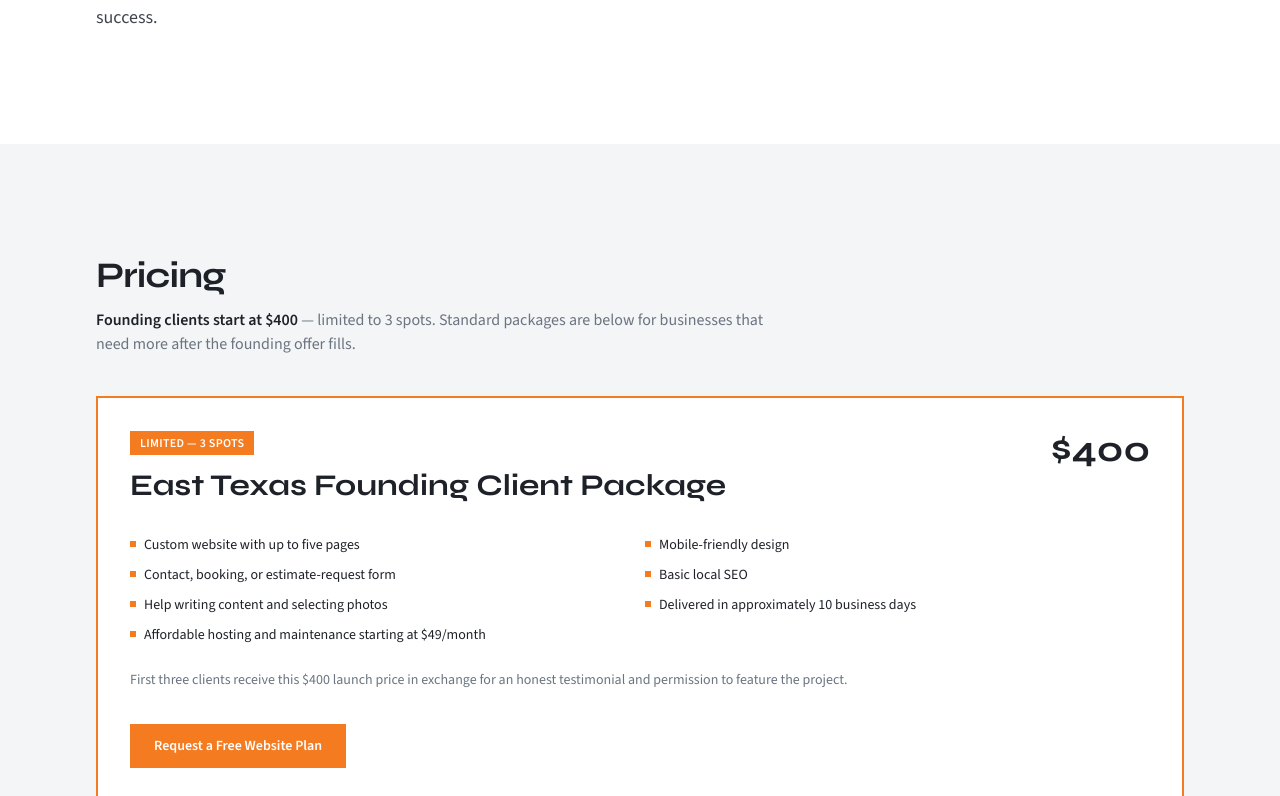
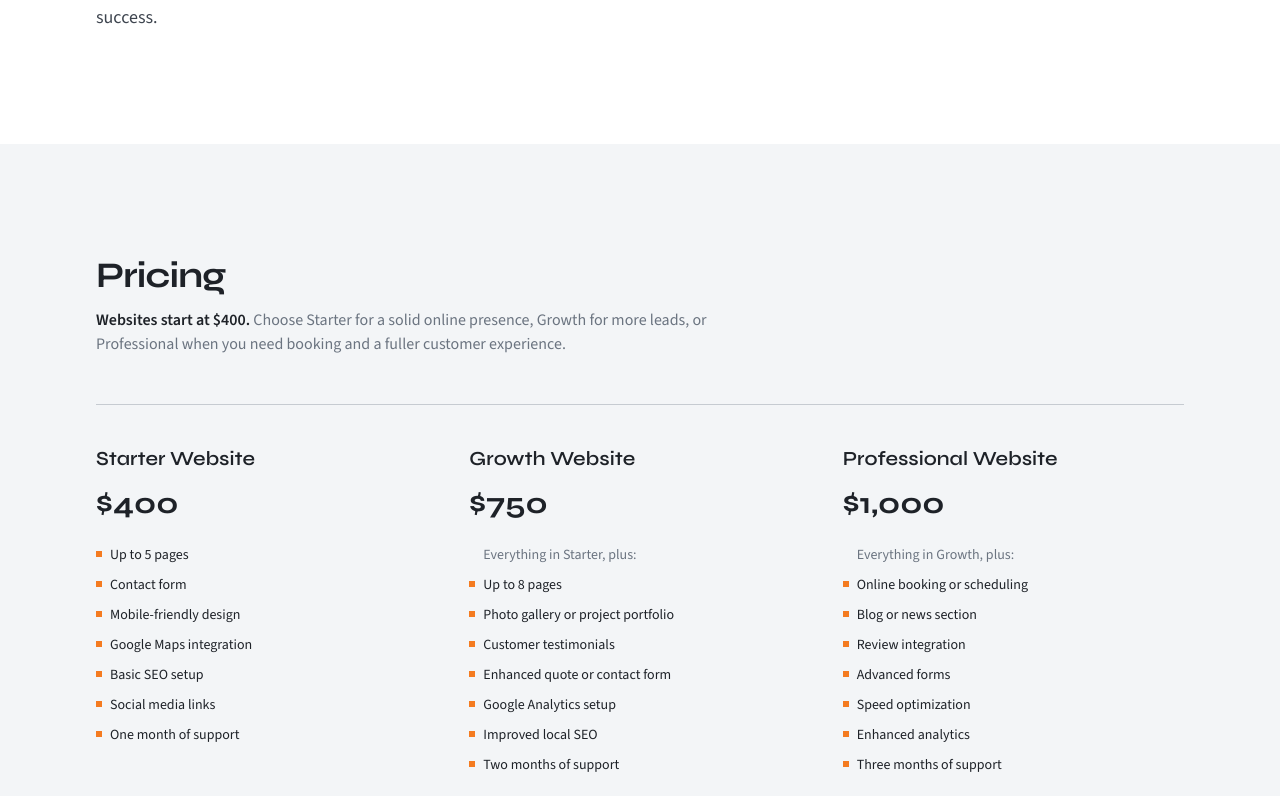
Before and after one commit to n8midd/N8Forge, a Next.js app: page / in a window 1280 px wide. Shown: the part 2001-2797 px from the top of the page. Built offline with nearby package versions, Linux system fonts and the light colour scheme.

Commit message:
Revise pricing structure and promotional content: Update website package prices to $400 for Starter, $750 for Growth, and $1,000 for Professional. Enhance descriptions and features in the Pricing component, and adjust text in Hero and RequestForm components to reflect new offerings.

```diff
--- a/src/app/layout.tsx
+++ b/src/app/layout.tsx
@@ -18,7 +18,7 @@ const sourceSans = Source_Sans_3({
 export const metadata: Metadata = {
   title: "N8Forge — Custom Websites for East Texas Service Businesses",
   description:
-    "N8Forge builds custom websites for East Texas service businesses. Straightforward pricing from $500, personal local support from Nathan Middleton in Nacogdoches, TX.",
+    "N8Forge builds custom websites for East Texas service businesses. Straightforward pricing from $400, personal local support from Nathan Middleton in Nacogdoches, TX.",
   icons: {
     icon: "/logo.png",
     apple: "/logo.png",
--- a/src/components/Hero.tsx
+++ b/src/components/Hero.tsx
@@ -22,11 +22,14 @@ export function Hero() {
           pricing and personal local support.
         </p>
         <p className="animate-rise animate-rise-delay-2 mt-3 max-w-xl text-sm text-white/75">
-          Limited founding offer: custom websites from{" "}
-          <a href="#pricing" className="font-semibold text-white underline-offset-2 hover:text-ember hover:underline">
+          Packages from{" "}
+          <a
+            href="#pricing"
+            className="font-semibold text-white underline-offset-2 hover:text-ember hover:underline"
+          >
             $400
-          </a>{" "}
-          for the first three East Texas clients.
+          </a>
+          — Starter, Growth, and Professional.
         </p>
         <div className="animate-rise animate-rise-delay-3 mt-8 flex flex-wrap items-center gap-4">
           <a
--- a/src/components/Pricing.tsx
+++ b/src/components/Pricing.tsx
@@ -1,28 +1,48 @@
-import { foundingClientPackage } from "../lib/contact";
-
 const websiteTiers = [
   {
     name: "Starter Website",
-    price: "$500–800",
+    price: "$400",
+    bestFor: "New or small businesses that need a professional online presence.",
     features: [
-      "5 pages",
+      "Up to 5 pages",
       "Contact form",
-      "Mobile optimized",
-      "Google Maps",
-      "Basic SEO",
-      "One month support",
+      "Mobile-friendly design",
+      "Google Maps integration",
+      "Basic SEO setup",
+      "Social media links",
+      "One month of support",
     ],
   },
   {
-    name: "Professional",
-    price: "$1,200–2,000",
+    name: "Growth Website",
+    price: "$750",
+    bestFor:
+      "Businesses looking to generate more calls, quote requests, and local leads.",
     features: [
-      "Everything in Starter",
-      "Online booking",
-      "Blog",
-      "Reviews",
-      "Analytics",
+      "Everything in Starter, plus:",
+      "Up to 8 pages",
+      "Photo gallery or project portfolio",
+      "Customer testimonials",
+      "Enhanced quote or contact form",
+      "Google Analytics setup",
+      "Improved local SEO",
+      "Two months of support",
+    ],
+  },
+  {
+    name: "Professional Website",
+    price: "$1,000",
+    bestFor:
+      "Businesses that need booking, advanced lead generation, or a more complete customer experience.",
+    features: [
+      "Everything in Growth, plus:",
+      "Online booking or scheduling",
+      "Blog or news section",
+      "Review integration",
+      "Advanced forms",
       "Speed optimization",
+      "Enhanced analytics",
+      "Three months of support",
     ],
   },
 ] as const;
@@ -44,53 +64,13 @@ export function Pricing() {
         </h2>
         <p className="mt-3 max-w-2xl text-steel">
           <span className="font-semibold text-charcoal">
-            Founding clients start at $400
+            Websites start at $400.
           </span>{" "}
-          — limited to {foundingClientPackage.spotsTotal} spots. Standard packages
-          are below for businesses that need more after the founding offer fills.
+          Choose Starter for a solid online presence, Growth for more leads, or
+          Professional when you need booking and a fuller customer experience.
         </p>
 
-        <article className="mt-10 border-2 border-ember bg-white p-6 md:p-8">
-          <div className="flex flex-wrap items-start justify-between gap-4">
-            <div>
-              <span className="inline-block bg-ember px-2.5 py-1 text-xs font-semibold uppercase tracking-wide text-white">
-                Limited — {foundingClientPackage.spotsTotal} spots
-              </span>
-              <h3 className="mt-3 font-display text-2xl font-bold text-charcoal md:text-3xl">
-                {foundingClientPackage.name}
-              </h3>
-            </div>
-            <p className="font-display text-4xl font-bold text-charcoal">
-              {foundingClientPackage.price}
-            </p>
-          </div>
-
-          <ul className="mt-8 grid gap-2.5 text-sm text-charcoal sm:grid-cols-2">
-            {foundingClientPackage.features.map((feature) => (
-              <li key={feature} className="flex gap-2">
-                <span className="mt-1.5 h-1.5 w-1.5 shrink-0 bg-ember" aria-hidden />
-                {feature}
-              </li>
-            ))}
-          </ul>
-
-          <p className="mt-6 text-sm leading-relaxed text-steel">
-            {foundingClientPackage.terms}
-          </p>
-
-          <a
-            href="#contact"
-            className="mt-8 inline-flex bg-ember px-6 py-3 text-sm font-semibold text-white transition-colors hover:bg-ember-deep"
-          >
-            Request a Free Website Plan
-          </a>
-        </article>
-
-        <div className="mt-16 border-t border-steel-light/60 pt-12">
-          <p className="text-sm font-semibold uppercase tracking-[0.12em] text-steel">
-            Standard packages
-          </p>
-          <div className="mt-8 grid gap-10 md:grid-cols-2 md:gap-12">
+        <div className="mt-12 grid gap-10 border-t border-steel-light/60 pt-10 md:grid-cols-3 md:gap-8">
           {websiteTiers.map((tier) => (
             <article key={tier.name} className="flex flex-col">
               <h3 className="font-display text-xl font-semibold text-charcoal">
@@ -102,11 +82,30 @@ export function Pricing() {
               <ul className="mt-6 flex flex-1 flex-col gap-2.5 text-sm text-charcoal">
                 {tier.features.map((feature) => (
                   <li key={feature} className="flex gap-2">
-                      <span className="mt-1.5 h-1.5 w-1.5 shrink-0 bg-ember" aria-hidden />
+                    <span
+                      className={`mt-1.5 h-1.5 w-1.5 shrink-0 ${
+                        feature.endsWith("plus:")
+                          ? "bg-transparent"
+                          : "bg-ember"
+                      }`}
+                      aria-hidden
+                    />
+                    <span
+                      className={
+                        feature.endsWith("plus:")
+                          ? "font-medium text-steel"
+                          : undefined
+                      }
+                    >
                       {feature}
+                    </span>
                   </li>
                 ))}
               </ul>
+              <p className="mt-6 text-sm leading-relaxed text-steel">
+                <span className="font-medium text-charcoal">Best for:</span>{" "}
+                {tier.bestFor}
+              </p>
               <a
                 href="#contact"
                 className="mt-8 inline-flex w-fit border border-charcoal px-4 py-2 text-sm font-semibold text-charcoal transition-colors hover:border-ember hover:bg-ember hover:text-off-white"
@@ -115,7 +114,6 @@ export function Pricing() {
               </a>
             </article>
           ))}
-          </div>
         </div>
 
         <div className="mt-16 border-t border-steel-light/60 pt-12">
@@ -126,39 +124,10 @@ export function Pricing() {
             Monthly Care
           </h3>
           <p className="mt-3 max-w-2xl text-steel">
-            Pair care with your website package for predictable upkeep. Recurring
-            care is where a web business becomes much more reliable month to month.
+            Pair care with your website package for predictable upkeep. Hosting
+            and maintenance start at{" "}
+            <span className="font-semibold text-charcoal">$49/month</span>.
           </p>
-
-          <div className="mt-8 grid gap-8 md:grid-cols-3">
-            <div>
-              <p className="font-display text-lg font-semibold text-charcoal">
-                Founding Client
-              </p>
-              <p className="mt-1 font-display text-3xl font-bold text-charcoal">
-                $49
-                <span className="text-lg font-medium text-steel">/month</span>
-              </p>
-            </div>
-            <div>
-              <p className="font-display text-lg font-semibold text-charcoal">
-                With Starter
-              </p>
-              <p className="mt-1 font-display text-3xl font-bold text-charcoal">
-                $50
-                <span className="text-lg font-medium text-steel">/month</span>
-              </p>
-            </div>
-            <div>
-              <p className="font-display text-lg font-semibold text-charcoal">
-                With Professional
-              </p>
-              <p className="mt-1 font-display text-3xl font-bold text-charcoal">
-                $150
-                <span className="text-lg font-medium text-steel">/month</span>
-              </p>
-            </div>
-          </div>
 
           <ul className="mt-8 grid gap-2.5 text-sm text-charcoal sm:grid-cols-2 md:grid-cols-3 lg:grid-cols-5">
             {careFeatures.map((feature) => (
--- a/src/components/RequestForm.tsx
+++ b/src/components/RequestForm.tsx
@@ -128,12 +128,12 @@ export function RequestForm() {
           ) : (
             <div className="space-y-4">
               <p className="text-sm text-steel">
-                Interested in the{" "}
+                Looking at{" "}
                 <span className="font-medium text-charcoal">
-                  Founding Client Package ($400)
+                  Starter ($400), Growth ($750), or Professional ($1,000)
                 </span>
-                ? Mention it in &ldquo;What do you need?&rdquo; — limited to the
-                first three clients.
+                ? Mention which package you prefer in &ldquo;What do you
+                need?&rdquo;
               </p>
               <div className="grid gap-4 sm:grid-cols-2">
                 <label className="block text-sm">
--- a/src/lib/contact.ts
+++ b/src/lib/contact.ts
@@ -12,24 +12,6 @@ export const owner = {
   tagline:
     "You work directly with me from the first conversation through launch — no call centers, no ticket queues.",
   ...contact,
-} as const;
-
-export const foundingClientPackage = {
-  name: "East Texas Founding Client Package",
-  price: "$400",
-  spotsTotal: 3,
-  features: [
-    "Custom website with up to five pages",
-    "Mobile-friendly design",
-    "Contact, booking, or estimate-request form",
-    "Basic local SEO",
-    "Help writing content and selecting photos",
-    "Delivered in approximately 10 business days",
-    "Affordable hosting and maintenance starting at $49/month",
-  ],
-  maintenance: "$49/month",
-  terms:
-    "First three clients receive this $400 launch price in exchange for an honest testimonial and permission to feature the project.",
 } as const;
 
 export const caseStudyLux = {
```
Lines whose indentation alone changed are shown as unchanged.
